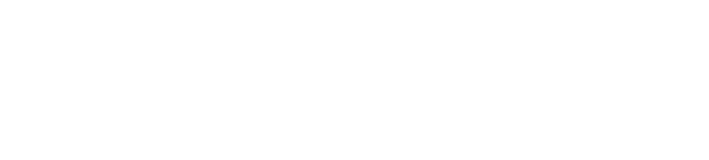
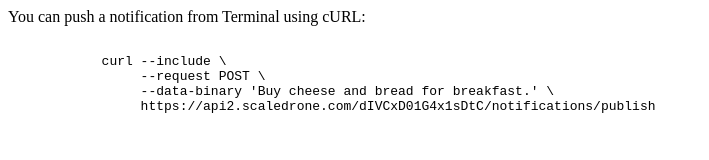
Before and after one commit to ScaleDrone/html5-javascript-push-notifications, a plain HTML site: page index.html in a window 1280 px wide. Shown: the whole page, without its empty margins (0-709 px from the left). Drawn offline with Linux system fonts and the light colour scheme.

Commit message:
cURL tutorial in index

```diff
--- a/index.html
+++ b/index.html
@@ -2,12 +2,22 @@
 
 <html lang="en">
 <head>
-	<meta charset="utf-8">
-	<title>ScaleDrone HTML5 JavaScript push notifications</title>
-	<script type='text/javascript' src='https://api2.scaledrone.com/assets/scaledrone.min.js'></script>
+    <meta charset="utf-8">
+    <title>ScaleDrone HTML5 JavaScript push notifications</title>
+    <script type='text/javascript' src='https://api2.scaledrone.com/assets/scaledrone.min.js'></script>
 </head>
 
 <body>
-	<script src="main.js"></script>
+    You can push a notification from Terminal using cURL:
+
+    <pre>
+        <code>
+            curl --include \
+                 --request POST \
+                 --data-binary 'Buy cheese and bread for breakfast.' \
+                 https://api2.scaledrone.com/dIVCxD01G4x1sDtC/notifications/publish
+         </code>
+    </pre>
+    <script src="main.js"></script>
 </body>
 </html>
```
